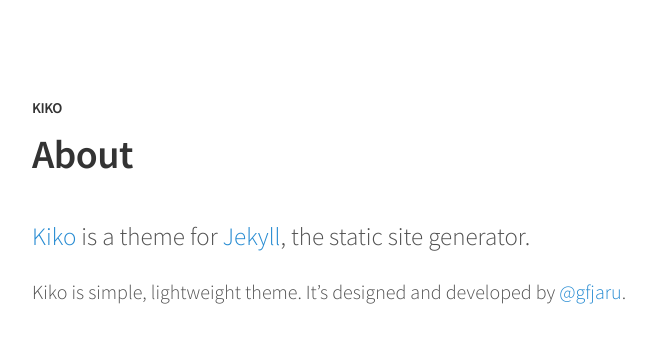
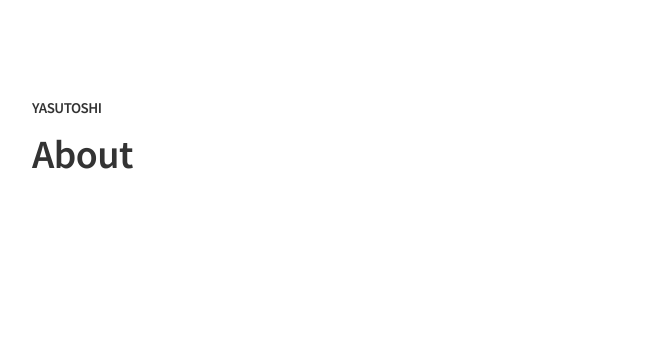
Before and after one commit to yasutoshi/yasutoshi.github.io, a Jekyll site: the page built from about.md, in a window 1280 px wide. Shown: the top 343 px of the page, without its empty margins (248-904 px from the left). Built offline with Jekyll 4.4.1, drawn with Linux system fonts in a browser that asks for light colours; Markdown is read by kramdown in place of the engine named in the settings.

Commit message:
change design

```diff
--- a/_config.yml
+++ b/_config.yml
@@ -3,7 +3,7 @@
 # # # # # # # #
 
 # Basic
-name:               "Kiko"
+name:               "yasutoshi"
 
 # URL
 baseurl:            ""
@@ -16,9 +16,9 @@ markdown:           rdiscount
 # Navigation
 nav:
   - name:           "About"
-    href:           "//kiko.gfjaru.com/about"
+    href:           ""
   - name:           "Download"
-    href:           "//github.com/gfjaru/Kiko/releases"
+    href:           ""
 
 # Sass
 sass:
--- a/about.md
+++ b/about.md
@@ -2,7 +2,3 @@
 title: About
 permalink: /about/
 ---
-
-<p class="lead"><a href="http://github.com/gfjaru/Kiko">Kiko</a> is a theme for <a href="http://jekyllrb.com">Jekyll</a>, the static site generator.</p>
-
-Kiko is simple, lightweight theme. It's designed and developed by [@gfjaru](https://twitter.com/gfjaru).
```
Also changed, not shown: _config.yaml (deleted, +0 -12 lines).
